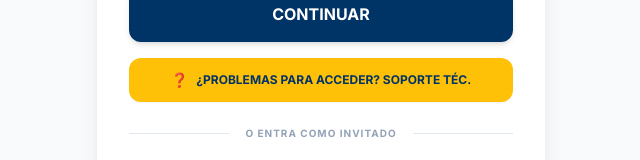
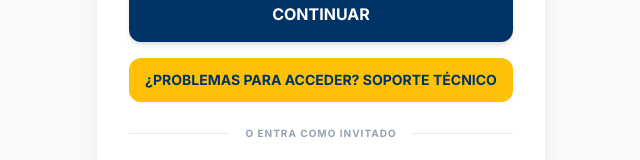
Before and after one commit to 226w0414-stack/SIRA.APP, a React (Vite) app: page / in a window 1280 px wide. Shown: the part 473-633 px from the top of the page, without its empty margins (319-959 px from the left). Built offline with nearby package versions, Linux system fonts and the light colour scheme; no server answers.

Commit message:
Corrección de error

```diff
--- a/components/LoginView.tsx
+++ b/components/LoginView.tsx
@@ -153,7 +153,7 @@ const LoginView: React.FC<Props> = ({ onLoginSuccess, onGuestAccess, onAdminAcce
               onClick={() => alert("Módulo de soporte técnico en construcción.")}
               className="w-full bg-[#FFC107] text-[#003366] font-bold py-3 rounded-xl hover:bg-[#ffb300] transition-colors text-xs flex items-center justify-center gap-2 shadow-sm"
             >
-              <span className="text-sm">❓</span> ¿PROBLEMAS PARA ACCEDER? SOPORTE TÉC.
+              <span className="text-sm"> ¿PROBLEMAS PARA ACCEDER? SOPORTE TÉCNICO</span>
             </button>
 
             {/* Divisor Visual */}
```
